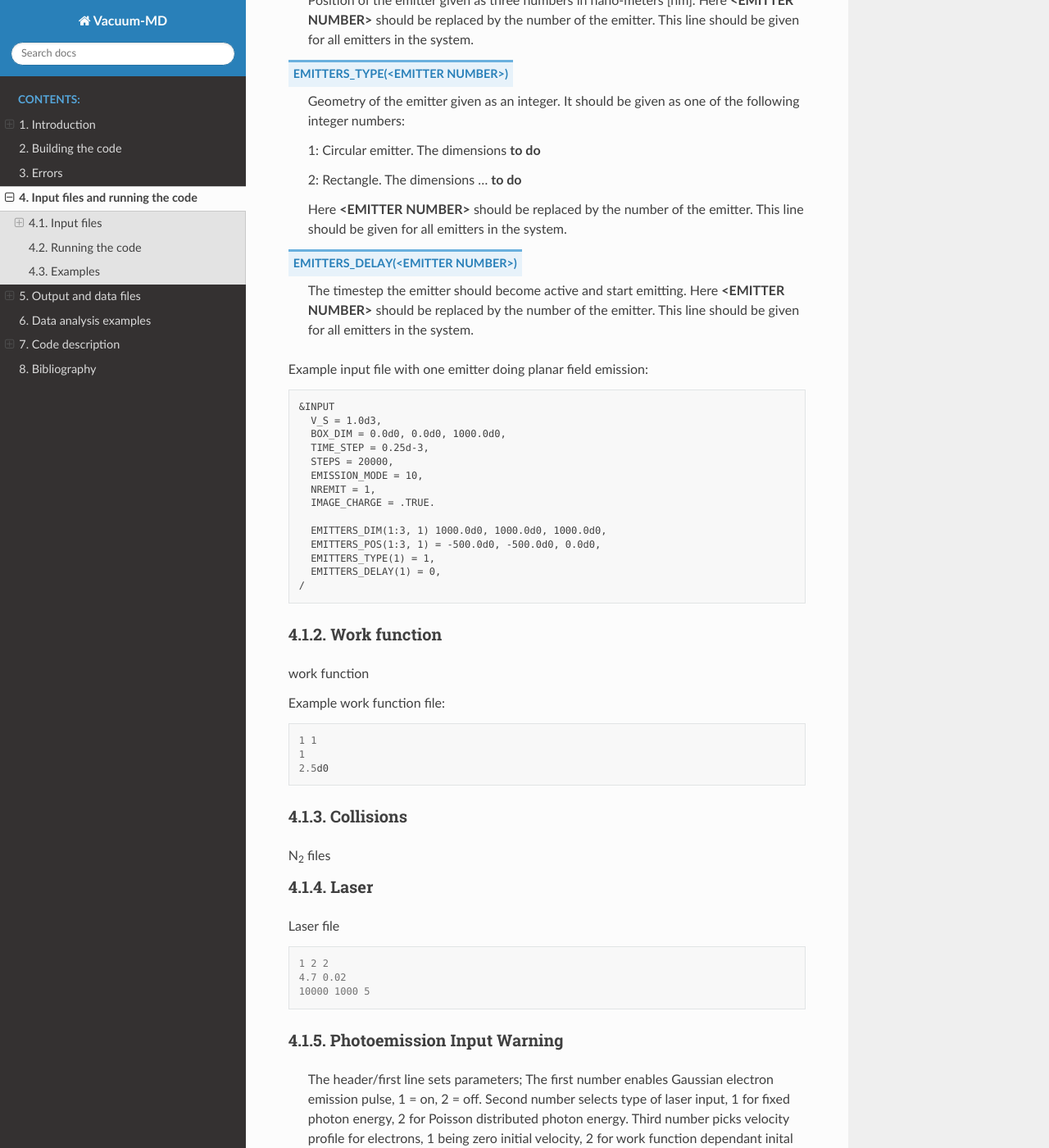
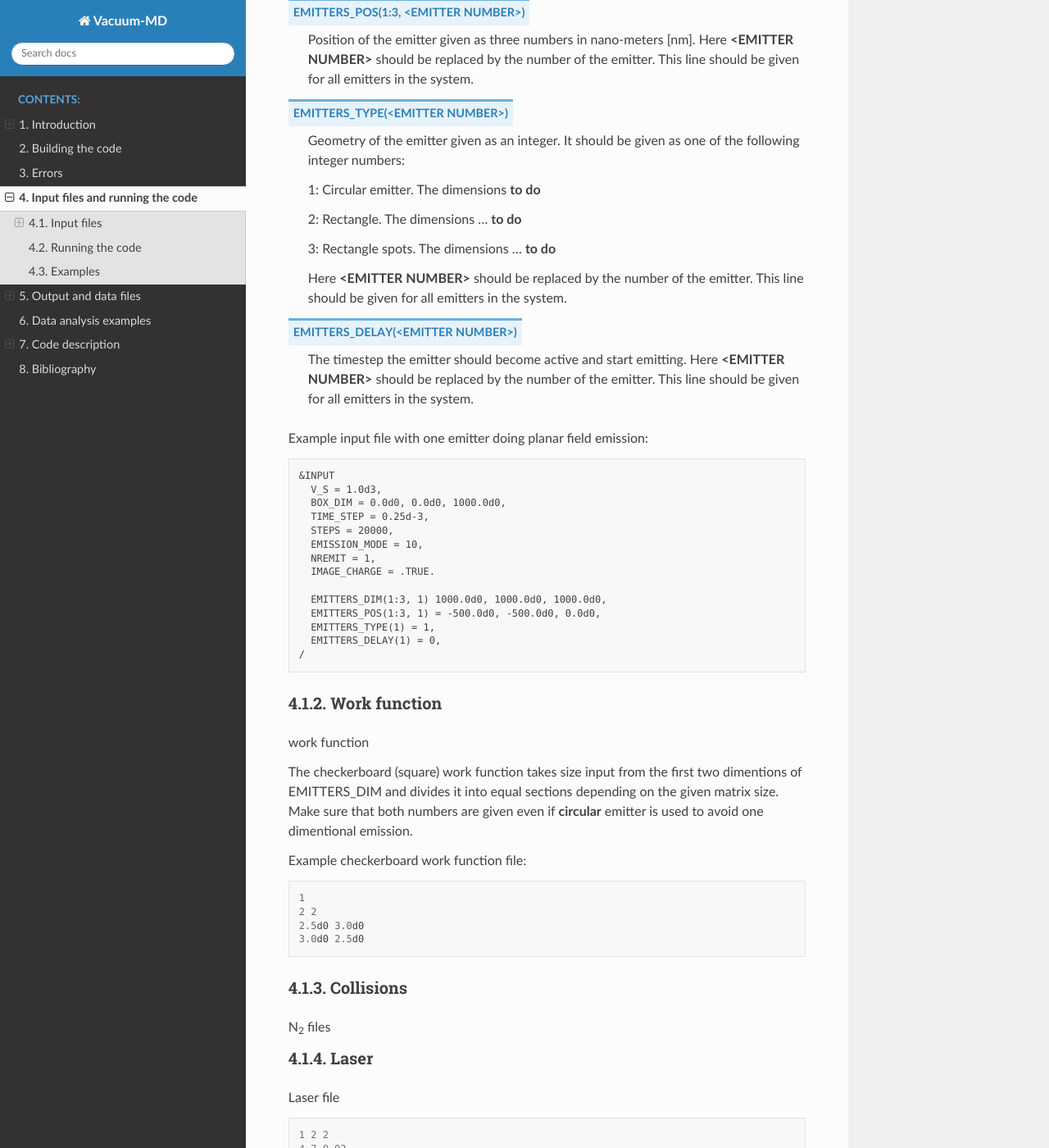
Before and after one commit to NanoPhysicsCenter/RUMDEED, a Sphinx documentation site: the page built from docs/source/run.rst, in a window 1280 px wide and 1400 px high, scrolled down 1527 px. Shown: the whole window at 82% size. Built offline with Sphinx 7.4.7 and the Read the Docs theme 2.0.0, drawn with Linux system fonts in a browser that asks for light colours; some of the changed text lies outside the part shown.

Commit message:
Workfunction warning added

```diff
--- a/docs/source/run.rst
+++ b/docs/source/run.rst
@@ -40,6 +40,8 @@ EMITTERS_DIM(1:3, <EMITTER NUMBER>)
     For a rectangular emitter the first two numbers represent the length in the x and y directions respectively.
     Is the emitter is a hyperboloid tip the first number distance from the peak of the tip to the anode. The second number is the base radius of the tip
     and the last number is the height of the tip. See :ref:`Field emission from a hyperboloid tip <field-tip>` in the code description for more details.
+    Workfunction can also depend on this number, ex. circular emitter on wf checkerboard needs first and second number even though the emitter only
+    needs the first.
     Here **<EMITTER NUMBER>** should be replaced by the number of the emitter.
     This line should be given for all emitters in the system.
 EMITTERS_POS(1:3, <EMITTER NUMBER>)
@@ -51,6 +53,8 @@ EMITTERS_TYPE(<EMITTER NUMBER>)
     1: Circular emitter. The dimensions **to do**
 
     2: Rectangle. The dimensions ... **to do**
+
+    3: Rectangle spots. The dimensions ... **to do**
 
     Here **<EMITTER NUMBER>** should be replaced by the number of the emitter. This line should be given for all emitters in the system.
 EMITTERS_DELAY(<EMITTER NUMBER>)
@@ -80,11 +84,15 @@ Work function
 +++++++++++++
 work function
 
-Example work function file::
+The checkerboard (square) work function takes size input from the first two dimentions of EMITTERS_DIM and divides it into equal sections depending
+on the given matrix size. Make sure that both numbers are given even if **circular** emitter is used to avoid one dimentional emission.
 
-  1 1
+Example checkerboard work function file::
+
   1
-  2.5d0
+  2 2
+  2.5d0 3.0d0
+  3.0d0 2.5d0
 
 Collisions
 ++++++++++
```
